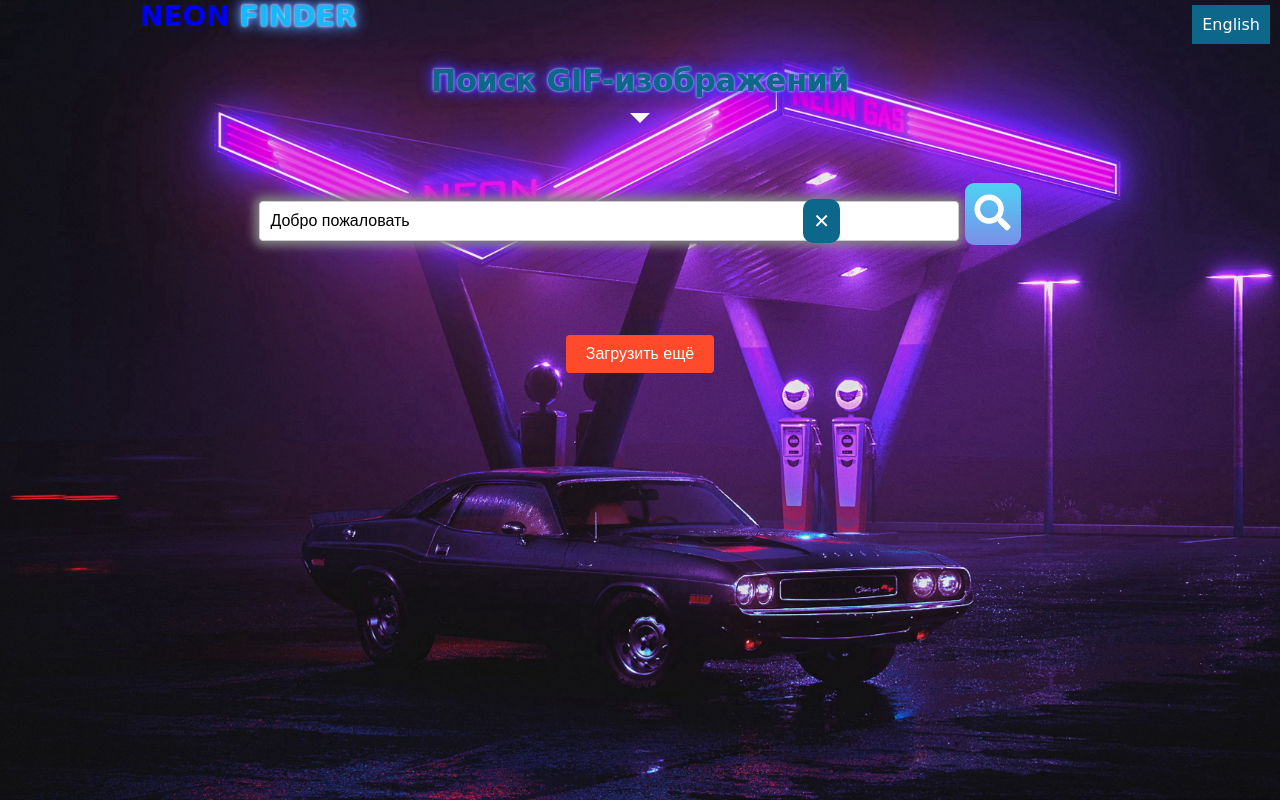
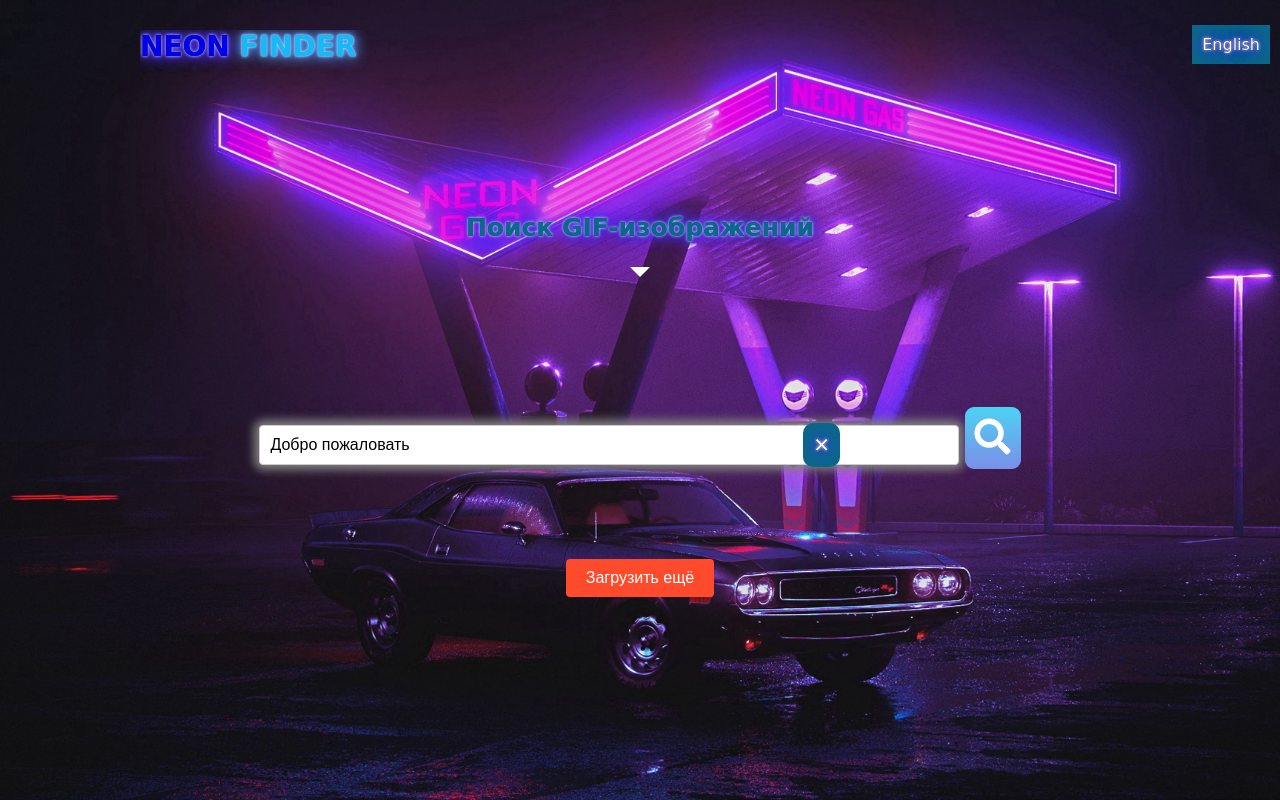
Before and after one commit to IvanGerasimenko/Gifs-Search, a plain HTML site: page index.html in a window 1280 px wide. Drawn offline with Linux system fonts and the light colour scheme; no server answers; a web font is replaced by a local one.

Commit message:
css upgrade

```diff
--- a/css/style.css
+++ b/css/style.css
@@ -8,14 +8,17 @@
 body {
   font-family: Arial, sans-serif;
   margin: 0;
-  padding: 0;
+  padding: 0 15px;
   font-family: 'Slackside One', cursive;
-  background-color: #161616;
+  background-color: #000000;
   background-image: url('/bg/1.jpeg');
   background-position: center;
   background-repeat: no-repeat;
   background-size: cover;
   min-height: 100vh;
+  border-color: 1px solid #0d5beb;
+  padding-top: 30px;
+  animation: textGlich  2s infinite;
 }
 
 .results__message {
@@ -32,7 +35,7 @@ body {
     color: #ffffff;
     position: fixed;
     right: 10px;
-    top: 5px;
+    top: 25px;
   }
 
   .gif-item:hover{
@@ -62,7 +65,8 @@ body {
     background-color: #00ff00;
     border: 0;
     cursor: pointer;
-    padding: 10px;
+    padding: 5px;
+    font-size: 10px;
   }
 
 
@@ -116,9 +120,9 @@ body {
   }
 
   .text {
-    font-size: 30px;
-    margin-top: 30px;
-    margin-bottom: 15px;
+    font-size: 25px;
+    margin-top: 150px;
+    margin-bottom: 25px;
     color: #0c678b;
     text-align: center;
     animation: textGlich  2s infinite;
@@ -158,6 +162,7 @@ body {
     border-top: 20px solid #ffffff;
     margin: 0 auto;
     animation: arrowBounceclone 1s infinite;
+    margin-bottom: 100px;
   }
 
   @keyframes arrowBounce {
```
